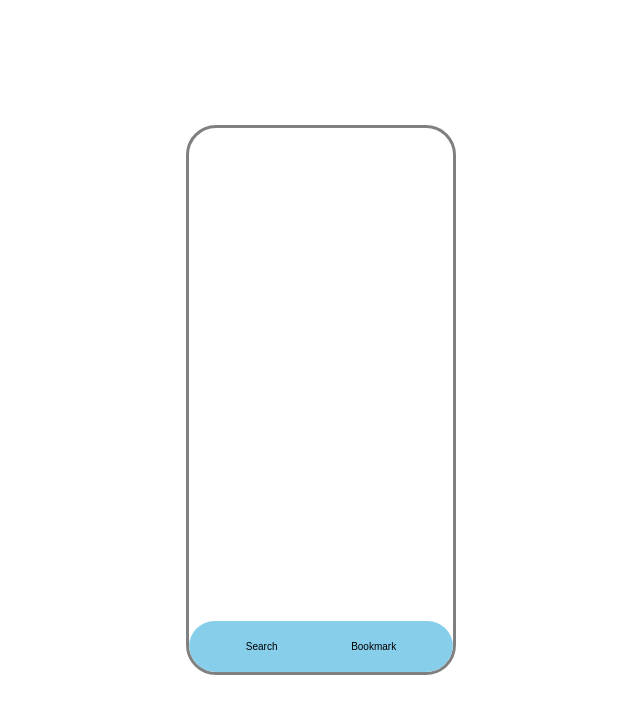
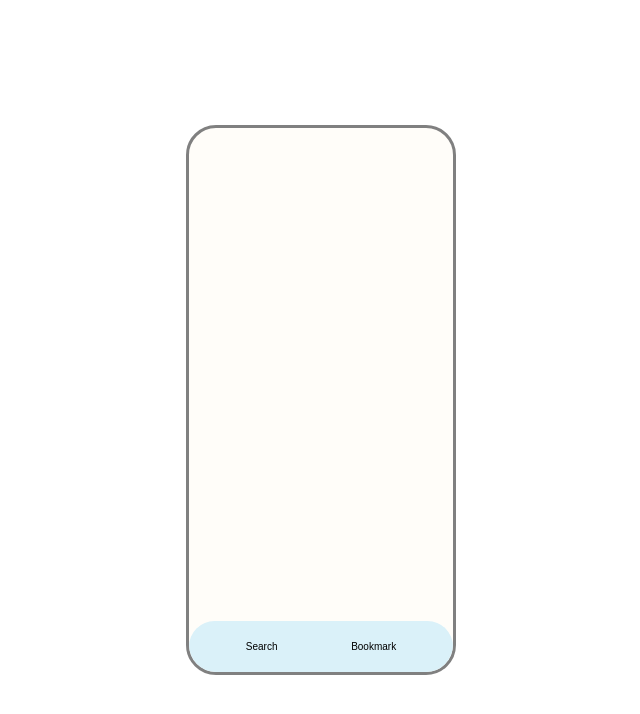
Before and after one commit to daseuls/movie_search_app, a React (Create React App) app: page /bookmark in a window 1280 px wide. Shown: the top 714 px of the page, without its empty margins (319-959 px from the left). Built offline with nearby package versions, Linux system fonts and the light colour scheme; the HTML template or start-up script is replaced by a standard one.

Commit message:
style: movieItem 스타일 수정

```diff
--- a/package.json
+++ b/package.json
@@ -15,6 +15,7 @@
     "eslint-config-airbnb": "^19.0.4",
     "react": "^18.1.0",
     "react-dom": "^18.1.0",
+    "react-icons": "^4.3.1",
     "react-router-dom": "^6.3.0",
     "react-scripts": "5.0.1",
     "recoil": "^0.7.3-alpha.1",
--- a/src/components/MovieItem.tsx
+++ b/src/components/MovieItem.tsx
@@ -60,9 +60,11 @@ const Container = styled.div``;
 const MovieItemContainer = styled.li`
   ${({ theme }) => theme.flexbox("row", "flex-start", "center")}
   padding:1rem;
-  border: 1px solid gray;
+  box-shadow: rgba(0, 0, 0, 0.1) 0px 4px 3px -1px, rgba(0, 0, 0, 0.06) 0px 1px 4px -1px;
+  border-radius: 2rem;
   margin-bottom: 0.5rem;
-  border-radius: 2rem;
+  background-color: white;
+  cursor: pointer;
 `;
 
 const MoviePoster = styled.img`
--- a/src/components/NavTab.tsx
+++ b/src/components/NavTab.tsx
@@ -15,7 +15,7 @@ export default NavTab;
 
 const Container = styled.footer`
   ${({ theme }) => theme.flexbox("row", "space-around", "center")}
-  background-color: skyblue;
+  background-color: ${({ theme }) => theme.colors.navTabColor};
   width: 100%;
   padding: 2rem;
   border-radius: 3rem;
--- a/src/components/SearcBar.tsx
+++ b/src/components/SearcBar.tsx
@@ -1,11 +1,11 @@
 import { useState, ChangeEvent } from "react";
-import { useRecoilValue, useSetRecoilState } from "recoil";
-import { keywordState, pageState } from "../recoil/state";
+import { useSetRecoilState } from "recoil";
+import { keywordState } from "../recoil/state";
+import { AiOutlineSearch } from "react-icons/ai";
 import styled from "styled-components";
 
 const SearchBar = () => {
   const setKeyword = useSetRecoilState(keywordState);
-  const setPage = useSetRecoilState(pageState);
 
   const [inputValue, setInputValue] = useState("");
 
@@ -22,8 +22,10 @@ const SearchBar = () => {
   return (
     <Container>
       <SearchBarForm onSubmit={handleSubmitForm}>
-        <SearchBarInput type="text" placeholder="Search" onChange={handleInputChange} value={inputValue} />
-        <SearchBtn />
+        <SearchBarInput type="text" onChange={handleInputChange} value={inputValue} />
+        <SearchBtn>
+          <AiOutlineSearch size={16} color="gray" />
+        </SearchBtn>
       </SearchBarForm>
     </Container>
   );
@@ -33,16 +35,28 @@ export default SearchBar;
 
 const Container = styled.nav`
   margin: 3rem 0 2rem;
-  position: "sticky";
+  position: absolute;
+  width: 90%;
+  top: 0;
 `;
 
-const SearchBarForm = styled.form``;
+const SearchBarForm = styled.form`
+  position: relative;
+  width: 100%;
+  ${({ theme }) => theme.flexbox("row", "flex-end", "center")}
+`;
 
 const SearchBarInput = styled.input`
-  border: 1px solid black;
+  border: 1px solid #efefef;
   border-radius: 3rem;
   width: 100%;
-  padding: 0.7rem;
+  padding: 1rem;
+  background-color: white;
+  font-size: 1.2rem;
 `;
 
-const SearchBtn = styled.button``;
+const SearchBtn = styled.button`
+  position: absolute;
+  right: 1rem;
+  cursor: pointer;
+`;
--- a/src/routes/MovieMain.tsx
+++ b/src/routes/MovieMain.tsx
@@ -46,8 +46,14 @@ const MovieMain = () => {
 export default MovieMain;
 
 const Container = styled.main`
+  width: 90%;
   height: 100%;
   overflow: auto;
+  margin: 7rem 0 6rem;
+
+  ::-webkit-scrollbar {
+    display: none;
+  }
 `;
 
 const MovieListContainer = styled.ul``;
--- a/src/routes/Routes.jsx
+++ b/src/routes/Routes.jsx
@@ -31,7 +31,7 @@ const Container = styled.section`
   ${({ theme }) => theme.flexbox("column", "space-between", "center")}
   height: 55rem;
   width: 27rem;
-  background-color: ${({ theme }) => theme.colors.white};
+  background-color: ${({ theme }) => theme.colors.backGroundColor};
   border-radius: 3rem;
   border: 3px solid gray;
   overflow: auto;
--- a/src/styles/theme.ts
+++ b/src/styles/theme.ts
@@ -10,7 +10,9 @@ const flexbox = (direction = "row", justify = "center", align = "center") => {
 const colors = {
   white: "#FFFFFF",
   black: "#191414",
-  mainColor: "#DB954",
+  backGroundColor: "#FFFDF9",
+  navTabColor: "#DAF1F9",
+  textColor: "#DEFCF9",
 };
 
 export const theme = {
```
Also changed, not shown: 2 other files (tests, documents, lock files or other folders).
